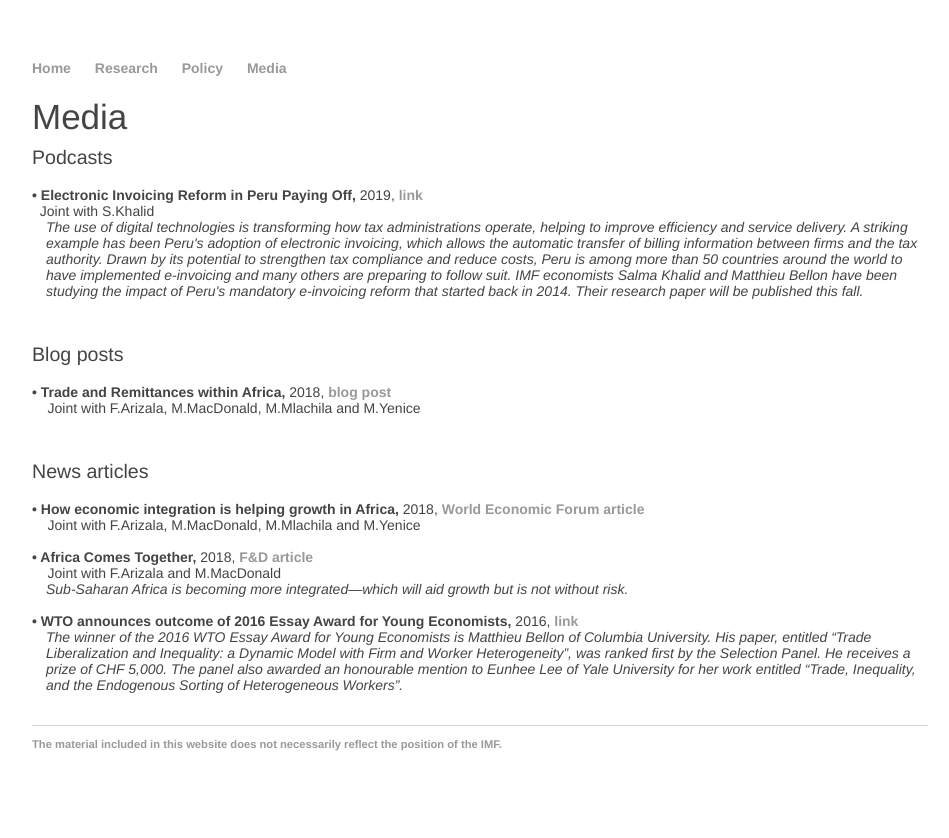
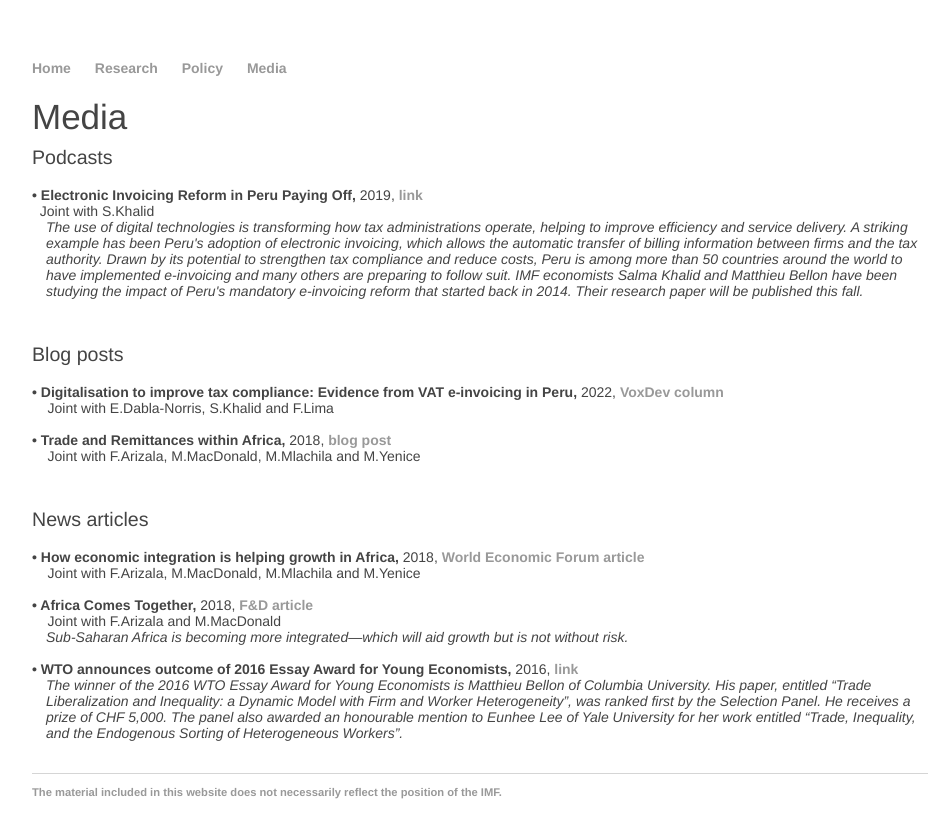
Before and after one commit to matthieubellon/matthieubellon.github.io, a Jekyll site: the page built from media/index.html, in a window 1280 px wide. Shown: the top 838 px of the page, without its empty margins (160-1109 px from the left). Built offline with Jekyll 4.4.1, drawn with Linux system fonts in a browser that asks for light colours.

Commit message:
Update index.html

```diff
--- a/media/index.html
+++ b/media/index.html
@@ -20,6 +20,11 @@ title: Matthieu Bellon, Economist
 
 <h2 id="Blog">Blog posts</h2>
 <div class="pad-body">
+
+<br><strong>&bull; Digitalisation to improve tax compliance: Evidence from VAT e-invoicing in Peru,</strong> 2022, <strong>
+<a href="https://voxdev.org/topic/public-economics/digitalisation-improve-tax-compliance-evidence-vat-e-invoicing-peru">VoxDev column</a> </strong>
+<br>&nbsp; &nbsp; Joint with E.Dabla-Norris, S.Khalid and F.Lima
+<br>
 
 <br><strong>&bull; Trade and Remittances within Africa,</strong> 2018, <strong>
 <a href="https://blogs.imf.org/tag/remittances/">blog post</a> </strong>
```
